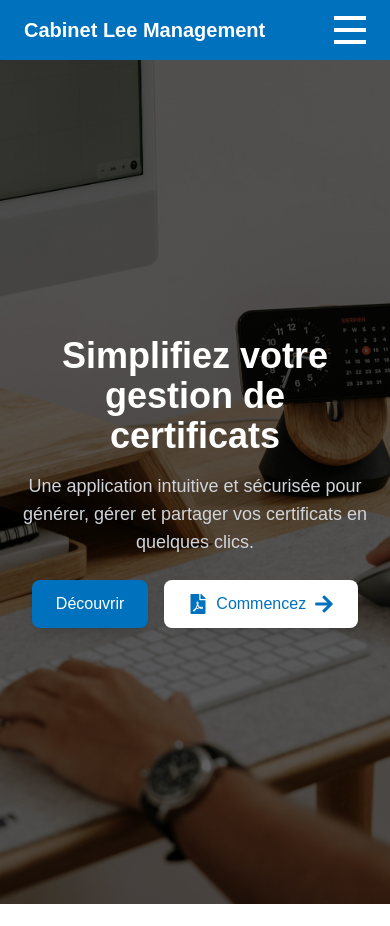
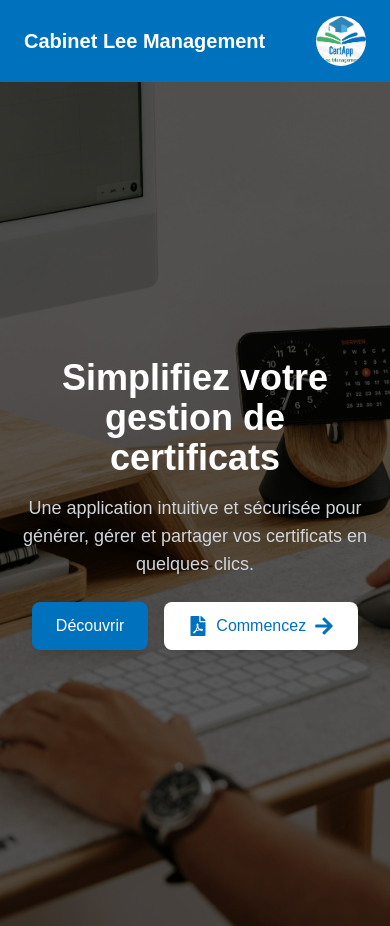
Before and after one commit to Jordan-Gloire/certificat-app, a Next.js app: page / in a window 390 px wide. Before the commit the page ends 904 px from the top, so only its background shows below. Built offline with nearby package versions, Linux system fonts and the light colour scheme.

Commit message:
ajout logo

```diff
--- a/app/components/Header.tsx
+++ b/app/components/Header.tsx
@@ -1,58 +1,20 @@
-"use client"; // Cette directive indique que ce composant doit être rendu côté client
-
-import { useState } from "react";
 import Link from "next/link";
-
+import Image from "next/image";
 const Header = () => {
-  const [isOpen, setIsOpen] = useState(false);
-
-  const toggleMenu = () => {
-    setIsOpen(!isOpen);
-  };
-
   return (
     <header className="bg-[#0071bc] text-white shadow-md">
       <div className="container mx-auto flex items-center justify-between px-6 py-4">
         <Link href="/" className="text-xl font-bold">
           Cabinet Lee Management
         </Link>
-        <nav className="hidden md:flex space-x-6">
-          <Link href="/" className="hover:text-blue-300">
-            Accueil
-          </Link>
-          <Link href="/about" className="hover:text-blue-300">
-            À propos
-          </Link>
-          <Link href="/contact" className="hover:text-blue-300">
-            Contact
-          </Link>
-        </nav>
-        <button
-          className="block md:hidden focus:outline-none"
-          onClick={toggleMenu}
-        >
-          <div className="space-y-2">
-            <span className="block w-8 h-1 bg-white"></span>
-            <span className="block w-8 h-1 bg-white"></span>
-            <span className="block w-8 h-1 bg-white"></span>
-          </div>
-        </button>
+        <Image
+          className="rounded-full"
+          src="/logoLee.png"
+          height={50}
+          width={50}
+          alt="Logo Lee"
+        />
       </div>
-      {isOpen && (
-        <div className="md:hidden bg-blue-600">
-          <nav className="flex flex-col space-y-4 px-6 py-4">
-            <Link href="/" className="hover:text-blue-300">
-              Accueil
-            </Link>
-            <Link href="/about" className="hover:text-blue-300">
-              À propos
-            </Link>
-            <Link href="/contact" className="hover:text-blue-300">
-              Contact
-            </Link>
-          </nav>
-        </div>
-      )}
     </header>
   );
 };
```
Also changed, not shown: public/logoLee.png (added).
